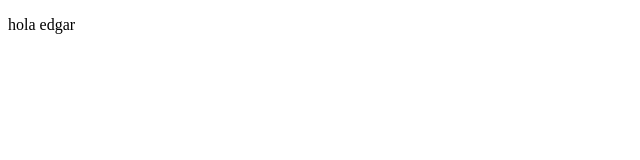
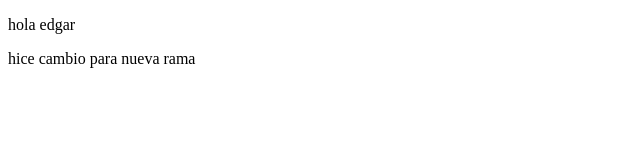
Before and after one commit to AdrielGomez1993/Index.html, a plain HTML site: page Clase 1/index.html in a window 1280 px wide. Shown: the whole page, without its empty margins (0-640 px from the left). Drawn offline with Linux system fonts and the light colour scheme.

Commit message:
cambios para nueva rama

```diff
--- a/Clase 1/index.html
+++ b/Clase 1/index.html
@@ -7,5 +7,6 @@
 </head>
 <body>
     <p>hola edgar</p>
+    <p>hice cambio para nueva rama</p>
 </body>
 </html>
```
